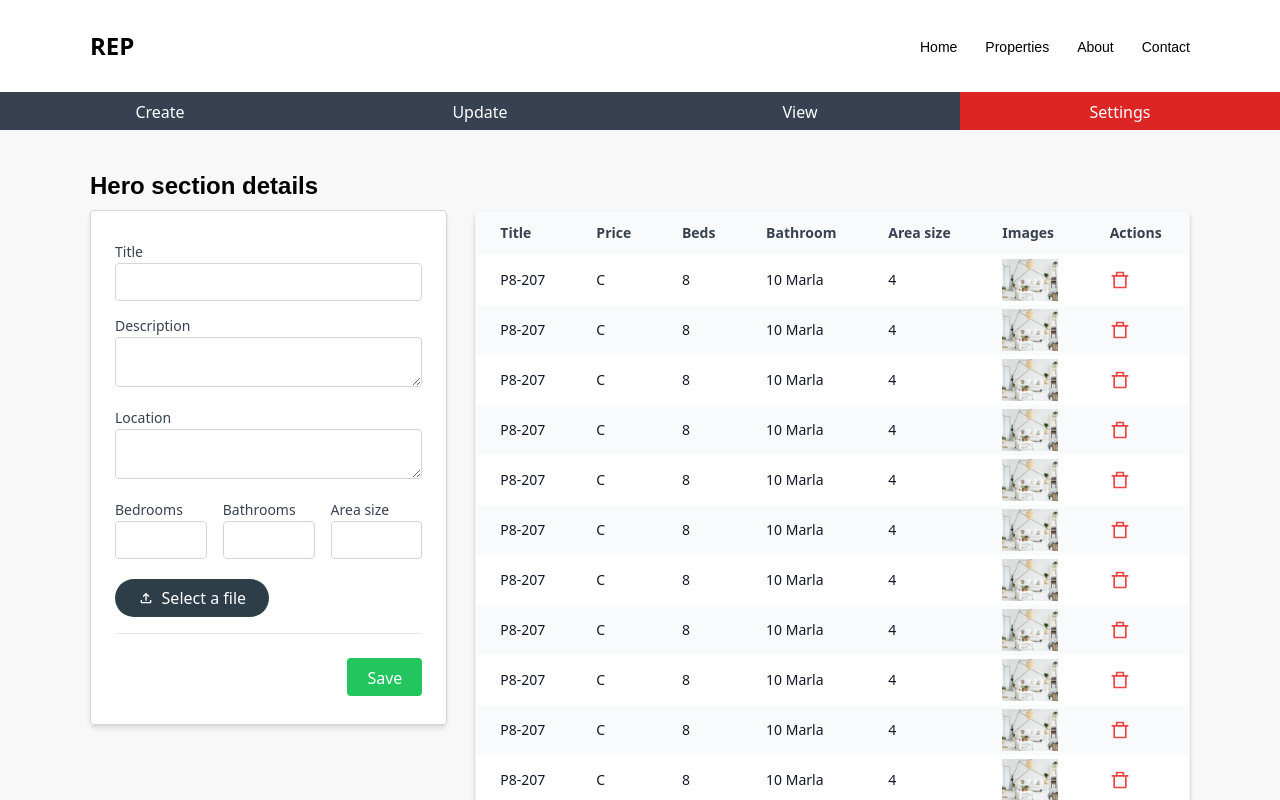
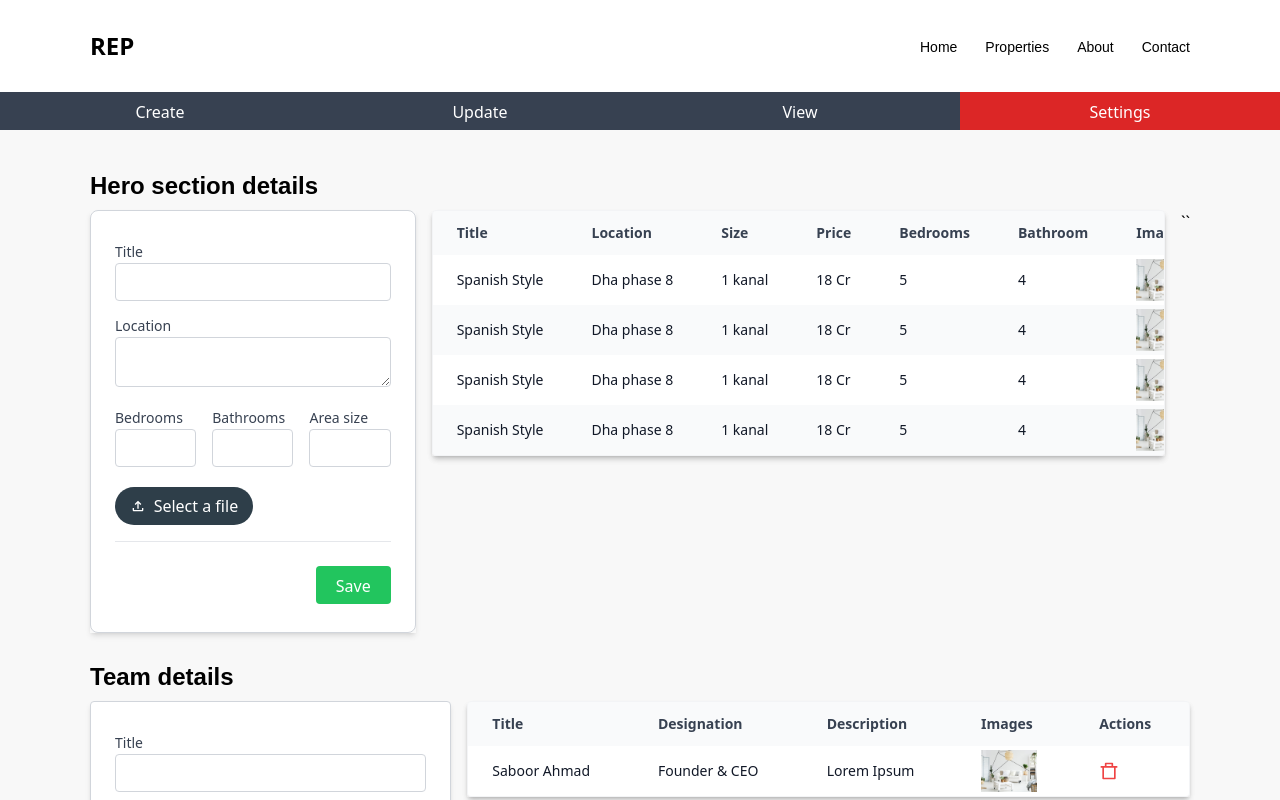
Before and after one commit to Taimur-DevOps/REP, a Next.js app: page /auth/dashboard in a window 1280 px wide. Both pictures are taken after a click on the button "Settings". Shown: the top 800 px of the page. Built offline with nearby package versions, Linux system fonts and the light colour scheme.

Commit message:
dashboard setting completed

```diff
--- a/src/app/components/Header.js
+++ b/src/app/components/Header.js
@@ -8,7 +8,7 @@ function App() {
   return (
     <nav className="lg:container mx-auto flex justify-between items-center lg:py-[30px] py-5 lg:px-0 px-4">
       <a href="/" className="flex items-center space-x-3 rtl:space-x-reverse">
-        <span className="self-center text-2xl font-semibold whitespace-nowrap">
+        <span className="self-center text-2xl font-semibold whitespace-nowrap ">
           REP
         </span>
       </a>
--- a/src/app/components/HeroFormAdmin.js
+++ b/src/app/components/HeroFormAdmin.js
@@ -5,7 +5,7 @@ import { MdOutlineFileUpload } from "react-icons/md";
 const HeroFormAdmin = () => {
   const [formData, setFormData] = useState({
     title: "",
-    description: "",
+    // description: "",
     location: "",
     price: "",
     images: [],
@@ -38,7 +38,7 @@ const HeroFormAdmin = () => {
     <>
       <form
         onSubmit={handleSubmit}
-        className=" border border-gray-300 rounded-[4px] bg-white px-6 py-7"
+        className=" border border-gray-300 rounded-[4px] bg-white px-6 py-7 rounded-lg"
       >
         {/* property Id and Title */}
         <main className="flex flex-col gap-3">
@@ -52,7 +52,7 @@ const HeroFormAdmin = () => {
               className="w-full  px-2 border border-gray-300 rounded-[4px]"
             />
           </div>
-          <div className="">
+          {/* <div className="">
             <label className=" text-sm font-medium text-gray-700">
               Description
             </label>
@@ -62,7 +62,7 @@ const HeroFormAdmin = () => {
               onChange={handleChange}
               className=" w-full px-2 border border-gray-300 rounded-[4px]"
             />
-          </div>
+          </div> */}
           <div className="">
             <label className=" text-sm font-medium text-gray-700">
               Location
--- a/src/app/components/HeroTableListing.js
+++ b/src/app/components/HeroTableListing.js
@@ -16,16 +16,20 @@ const HeroTableListing = () => {
                 Title
               </th>
               <th scope="col" class="px-6 py-3">
-                Price
+              Location
               </th>
               <th scope="col" class="px-6 py-3">
-                Beds
+              Size
+              </th>
+              <th scope="col" class="px-6 py-3">
+              Price
+              </th>
+
+              <th scope="col" class="px-6 py-3">
+              Bedrooms
               </th>
               <th scope="col" class="px-6 py-3">
                 Bathroom
-              </th>
-              <th scope="col" class="px-6 py-3">
-                Area size
               </th>
               <th scope="col" class="px-6 py-3">
                 Images
@@ -38,11 +42,36 @@ const HeroTableListing = () => {
           <tbody>
             <tr class="odd:bg-white  even:bg-gray-50 text-gray-900  w-full">
               <th scope="row" class="px-6 font-medium whitespace-nowrap">
-                P8-207
+                Spanish Style
               </th>
-              <td class="px-6">C</td>
-              <td class="px-6">8</td>
-              <td class="px-6">10 Marla</td>
+              <td class="px-6 whitespace-nowrap">Dha phase 8</td>
+              <td class="px-6 whitespace-nowrap">1 kanal</td>
+              <td class="px-6 whitespace-nowrap">18 Cr</td>
+              <td class="px-6 whitespace-nowrap">5</td>
+              <td class="px-6 whitespace-nowrap">4</td>
+              <td class="px-6 whitespace-nowrap">
+                <div className="w-14 h-12 grid place-content-center">
+                  <Image
+                    alt="banner"
+                    src={crsl1}
+                    className="w-full h-full object-cover"
+                  />
+                </div>
+              </td>
+              <td class="px-6">
+                {" "}
+                <RiDeleteBin7Line className="h-5 w-5 text-red-500  hover:cursor-pointer" />
+              </td>
+            </tr>
+
+            <tr class="odd:bg-white  even:bg-gray-50 text-gray-900  w-full">
+              <th scope="row" class="px-6 font-medium whitespace-nowrap">
+                Spanish Style
+              </th>
+              <td class="px-6">Dha phase 8</td>
+              <td class="px-6">1 kanal</td>
+              <td class="px-6">18 Cr</td>
+              <td class="px-6">5</td>
               <td class="px-6">4</td>
               <td class="px-6">
                 <div className="w-14 h-12 grid place-content-center">
@@ -58,36 +87,16 @@ const HeroTableListing = () => {
                 <RiDeleteBin7Line className="h-5 w-5 text-red-500  hover:cursor-pointer" />
               </td>
             </tr>
-            <tr class="odd:bg-white  even:bg-gray-50 text-gray-900  ">
-              <th scope="row" class="px-6  font-medium whitespace-nowrap">
-                P8-207
+
+            <tr class="odd:bg-white  even:bg-gray-50 text-gray-900  w-full">
+              <th scope="row" class="px-6 font-medium whitespace-nowrap">
+                Spanish Style
               </th>
-              <td class="px-6 ">C</td>
-              <td class="px-6 ">8</td>
-              <td class="px-6 ">10 Marla</td>
-              <td class="px-6 ">4</td>
-              <td class="px-6 ">
-                <div className="w-14 h-12 grid place-content-center">
-                  <Image
-                    alt="banner"
-                    src={crsl1}
-                    className="w-full h-full object-cover"
-                  />
-                </div>
-              </td>
-              <td class="px-6">
-                {" "}
-                <RiDeleteBin7Line className="h-5 w-5 text-red-500  hover:cursor-pointer" />
-              </td>
-            </tr>
-            <tr class="odd:bg-white  even:bg-gray-50 text-gray-900  ">
-              <th scope="row" class="px-6  font-medium whitespace-nowrap">
-                P8-207
-              </th>
-              <td class="px-6 ">C</td>
-              <td class="px-6 ">8</td>
-              <td class="px-6 ">10 Marla</td>
-              <td class="px-6 ">4</td>
+              <td class="px-6">Dha phase 8</td>
+              <td class="px-6">1 kanal</td>
+              <td class="px-6">18 Cr</td>
+              <td class="px-6">5</td>
+              <td class="px-6">4</td>
               <td class="px-6">
                 <div className="w-14 h-12 grid place-content-center">
                   <Image
@@ -102,168 +111,16 @@ const HeroTableListing = () => {
                 <RiDeleteBin7Line className="h-5 w-5 text-red-500  hover:cursor-pointer" />
               </td>
             </tr>
-            <tr class="odd:bg-white  even:bg-gray-50 text-gray-900  ">
-              <th scope="row" class="px-6  font-medium whitespace-nowrap">
-                P8-207
+
+            <tr class="odd:bg-white  even:bg-gray-50 text-gray-900  w-full">
+              <th scope="row" class="px-6 font-medium whitespace-nowrap">
+                Spanish Style
               </th>
-              <td class="px-6 ">C</td>
-              <td class="px-6 ">8</td>
-              <td class="px-6 ">10 Marla</td>
-              <td class="px-6 ">4</td>
-              <td class="px-6">
-                <div className="w-14 h-12 grid place-content-center">
-                  <Image
-                    alt="banner"
-                    src={crsl1}
-                    className="w-full h-full object-cover"
-                  />
-                </div>
-              </td>
-              <td class="px-6">
-                {" "}
-                <RiDeleteBin7Line className="h-5 w-5 text-red-500  hover:cursor-pointer" />
-              </td>
-            </tr>
-            <tr class="odd:bg-white  even:bg-gray-50 text-gray-900  ">
-              <th scope="row" class="px-6  font-medium whitespace-nowrap">
-                P8-207
-              </th>
-              <td class="px-6 ">C</td>
-              <td class="px-6 ">8</td>
-              <td class="px-6 ">10 Marla</td>
-              <td class="px-6 ">4</td>
-              <td class="px-6">
-                <div className="w-14 h-12 grid place-content-center">
-                  <Image
-                    alt="banner"
-                    src={crsl1}
-                    className="w-full h-full object-cover"
-                  />
-                </div>
-              </td>
-              <td class="px-6">
-                {" "}
-                <RiDeleteBin7Line className="h-5 w-5 text-red-500  hover:cursor-pointer" />
-              </td>
-            </tr>
-            <tr class="odd:bg-white  even:bg-gray-50 text-gray-900  ">
-              <th scope="row" class="px-6  font-medium whitespace-nowrap">
-                P8-207
-              </th>
-              <td class="px-6 ">C</td>
-              <td class="px-6 ">8</td>
-              <td class="px-6 ">10 Marla</td>
-              <td class="px-6 ">4</td>
-              <td class="px-6">
-                <div className="w-14 h-12 grid place-content-center">
-                  <Image
-                    alt="banner"
-                    src={crsl1}
-                    className="w-full h-full object-cover"
-                  />
-                </div>
-              </td>
-              <td class="px-6">
-                {" "}
-                <RiDeleteBin7Line className="h-5 w-5 text-red-500  hover:cursor-pointer" />
-              </td>
-            </tr>
-            <tr class="odd:bg-white  even:bg-gray-50 text-gray-900  ">
-              <th scope="row" class="px-6  font-medium whitespace-nowrap">
-                P8-207
-              </th>
-              <td class="px-6 ">C</td>
-              <td class="px-6 ">8</td>
-              <td class="px-6 ">10 Marla</td>
-              <td class="px-6 ">4</td>
-              <td class="px-6">
-                <div className="w-14 h-12 grid place-content-center">
-                  <Image
-                    alt="banner"
-                    src={crsl1}
-                    className="w-full h-full object-cover"
-                  />
-                </div>
-              </td>
-              <td class="px-6">
-                {" "}
-                <RiDeleteBin7Line className="h-5 w-5 text-red-500  hover:cursor-pointer" />
-              </td>
-            </tr>
-            <tr class="odd:bg-white  even:bg-gray-50 text-gray-900  ">
-              <th scope="row" class="px-6  font-medium whitespace-nowrap">
-                P8-207
-              </th>
-              <td class="px-6 ">C</td>
-              <td class="px-6 ">8</td>
-              <td class="px-6 ">10 Marla</td>
-              <td class="px-6 ">4</td>
-              <td class="px-6">
-                <div className="w-14 h-12 grid place-content-center">
-                  <Image
-                    alt="banner"
-                    src={crsl1}
-                    className="w-full h-full object-cover"
-                  />
-                </div>
-              </td>
-              <td class="px-6">
-                {" "}
-                <RiDeleteBin7Line className="h-5 w-5 text-red-500  hover:cursor-pointer" />
-              </td>
-            </tr>
-            <tr class="odd:bg-white  even:bg-gray-50 text-gray-900  ">
-              <th scope="row" class="px-6  font-medium whitespace-nowrap">
-                P8-207
-              </th>
-              <td class="px-6 ">C</td>
-              <td class="px-6 ">8</td>
-              <td class="px-6 ">10 Marla</td>
-              <td class="px-6 ">4</td>
-              <td class="px-6">
-                <div className="w-14 h-12 grid place-content-center">
-                  <Image
-                    alt="banner"
-                    src={crsl1}
-                    className="w-full h-full object-cover"
-                  />
-                </div>
-              </td>
-              <td class="px-6">
-                {" "}
-                <RiDeleteBin7Line className="h-5 w-5 text-red-500  hover:cursor-pointer" />
-              </td>
-            </tr>
-            <tr class="odd:bg-white  even:bg-gray-50 text-gray-900  ">
-              <th scope="row" class="px-6  font-medium whitespace-nowrap">
-                P8-207
-              </th>
-              <td class="px-6 ">C</td>
-              <td class="px-6 ">8</td>
-              <td class="px-6 ">10 Marla</td>
-              <td class="px-6 ">4</td>
-              <td class="px-6">
-                <div className="w-14 h-12 grid place-content-center">
-                  <Image
-                    alt="banner"
-                    src={crsl1}
-                    className="w-full h-full object-cover"
-                  />
-                </div>
-              </td>
-              <td class="px-6">
-                {" "}
-                <RiDeleteBin7Line className="h-5 w-5 text-red-500  hover:cursor-pointer" />
-              </td>
-            </tr>
-            <tr class="odd:bg-white  even:bg-gray-50 text-gray-900  ">
-              <th scope="row" class="px-6  font-medium whitespace-nowrap">
-                P8-207
-              </th>
-              <td class="px-6 ">C</td>
-              <td class="px-6 ">8</td>
-              <td class="px-6 ">10 Marla</td>
-              <td class="px-6 ">4</td>
+              <td class="px-6">Dha phase 8</td>
+              <td class="px-6">1 kanal</td>
+              <td class="px-6">18 Cr</td>
+              <td class="px-6">5</td>
+              <td class="px-6">4</td>
               <td class="px-6">
                 <div className="w-14 h-12 grid place-content-center">
                   <Image
--- a/src/app/components/Settings.js
+++ b/src/app/components/Settings.js
@@ -2,6 +2,7 @@ import React from "react";
 import HeroFormAdmin from "./HeroFormAdmin";
 import HeroTableListing from "./HeroTableListing";
 import TeamForm from "./TeamForm";
+import TeamFormLisitng from "./TeamFormLisitng";
 
 const Settings = () => {
   return (
@@ -9,21 +10,21 @@ const Settings = () => {
       <h1 className="text-2xl font-semibold font-nokara mb-2">
         Hero section details
       </h1>
-      <main className=" flex flex-row gap-7 mb-7">
-        <div className="w-2/6 shadow-md h-full">
+      <main className=" flex flex-col lg:flex-row gap-4 mb-7">
+        <div className="w-full lg:w-2/6 shadow-md h-full">
           <HeroFormAdmin />
         </div>
-        <div className="w-2/3 shadow-md h-full">
+        <div className="w-full  lg:w-2/3 shadow-md h-full">
           <HeroTableListing />
-        </div>
+        </div>``
       </main>
       <h1 className="text-2xl font-semibold font-nokara mb-2">Team details</h1>
-      <main className="flex flex-row gap-7 mb-7">
-        <div className="w-2/6 shadow-md h-full">
+      <main className="flex flex-col lg:flex-row gap-4 mb-7">
+        <div className="w-full lg:w-2/6 shadow-md h-full">
           <TeamForm />
         </div>
-        <div className="w-2/3 shadow-md h-full">
-          <HeroTableListing />
+        <div className="w-full lg:w-2/3 shadow-md h-full">
+          <TeamFormLisitng />
         </div>
       </main>
     </>
--- /dev/null
+++ b/src/app/components/TeamFormLisitng.js
@@ -0,0 +1,63 @@
+import React from "react";
+import { LiaEditSolid } from "react-icons/lia";
+import { RiDeleteBin7Line } from "react-icons/ri";
+import { FaRegStar } from "react-icons/fa";
+import Image from "next/image";
+import crsl1 from "@/assets/crsl1.jpg";
+
+const TeamFormLisitng = () => {
+  return (
+    <>
+      <div class="relative overflow-x-auto shadow-md rounded-[4px] border border-gray-100 h-full">
+        <table class="w-full text-sm text-left rtl:text-right text-gray-500  dark:text-gray-400 h-full">
+          <thead class="text-sm text-gray-700  bg-gray-50">
+            <tr>
+              <th scope="col" class="px-6 py-3">
+                Title
+              </th>
+              <th scope="col" class="px-6 py-3">
+                Designation
+              </th>
+              <th scope="col" class="px-6 py-3">
+                Description
+              </th>
+
+              <th scope="col" class="px-6 py-3">
+                Images
+              </th>
+              <th scope="col" class="px-6 py-3">
+                Actions
+              </th>
+            </tr>
+          </thead>
+          <tbody>
+
+
+            <tr class="odd:bg-white  even:bg-gray-50 text-gray-900  w-full">
+              <th scope="row" class="px-6 font-medium whitespace-nowrap">
+                Saboor Ahmad
+              </th>
+              <td class="px-6">Founder & CEO</td>
+              <td class="px-6">Lorem Ipsum</td>
+              <td class="px-6">
+                <div className="w-14 h-12 grid place-content-center">
+                  <Image
+                    alt="banner"
+                    src={crsl1}
+                    className="w-full h-full object-cover"
+                  />
+                </div>
+              </td>
+              <td class="px-6">
+                {" "}
+                <RiDeleteBin7Line className="h-5 w-5 text-red-500  hover:cursor-pointer" />
+              </td>
+            </tr>
+          </tbody>
+        </table>
+      </div>
+    </>
+  );
+};
+
+export default TeamFormLisitng;
```
